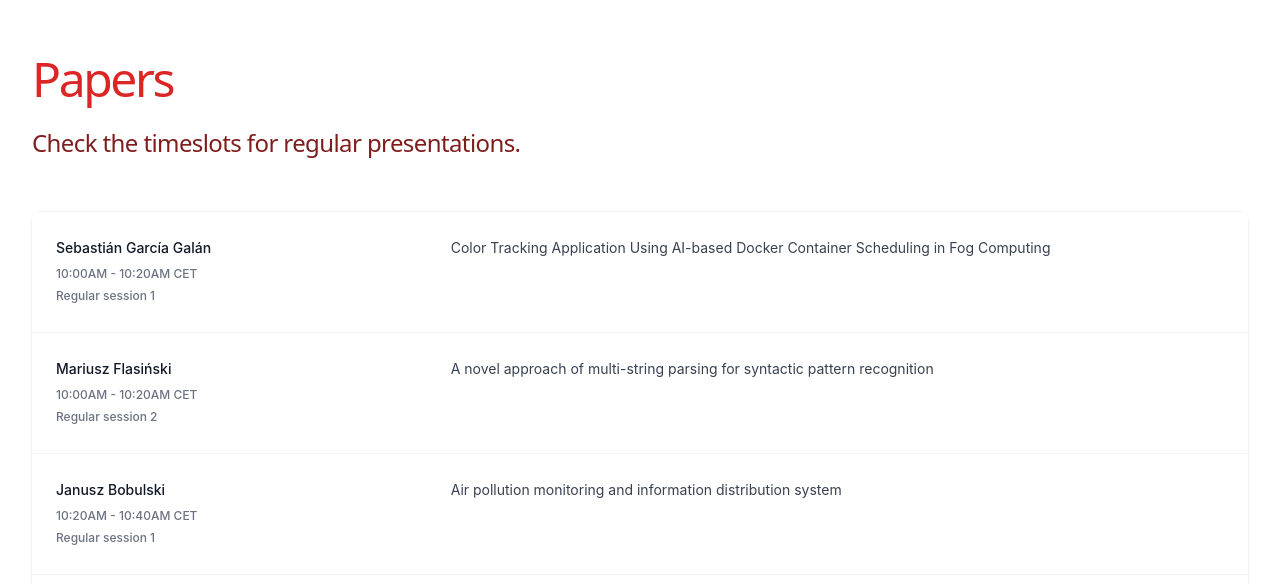
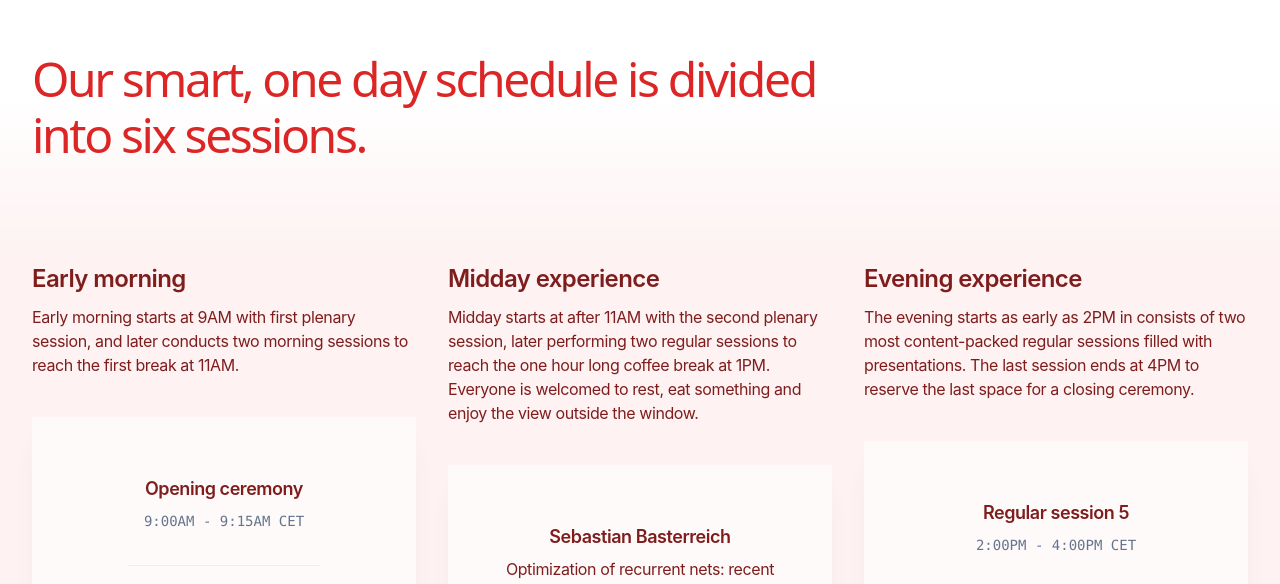
Before and after one commit to w4k2/coros, a Next.js app: page / in a window 1280 px wide. Shown: the part 2843-3427 px from the top of the page. Built offline with nearby package versions, Linux system fonts and the light colour scheme; some icons are missing; a web font is replaced by a local one.

Commit message:
View arrange.

```diff
--- a/src/components/Calendar.jsx
+++ b/src/components/Calendar.jsx
@@ -189,16 +189,10 @@ export function Calendar() {
     <section
       id="calendar"
       aria-labelledby="calendar-title"
-      className="py-20 sm:py-32"
+      className=""
     >
       <Container>
-      <div className="mx-auto max-w-2xl lg:mx-0 pb-12">
-          <h2
-            id="speakers-title"
-            className="font-display text-4xl font-medium tracking-tighter text-red-600 sm:text-5xl"
-          >
-            Papers
-          </h2>
+      <div className="mx-auto max-w-2xl lg:mx-0">
 
           <p className="mt-4 font-display text-2xl tracking-tight text-red-900">
             Check the timeslots for regular presentations.
--- a/src/components/Schedule.jsx
+++ b/src/components/Schedule.jsx
@@ -75,7 +75,7 @@ const schedule = [
     date: 'Evening experience',
     dateTime: '2022-04-04',
     summary:
-      'The evening starts as early as 2PM in consists of six regular sessions filled with presentations. The last session ends at 4PM to reserve the last space for a closing ceremony.',
+      'The evening starts as early as 2PM in consists of two most content-packed regular sessions filled with presentations. The last session ends at 4PM to reserve the last space for a closing ceremony.',
     timeSlots: [
       {
         name: 'Regular session 5',
@@ -184,7 +184,7 @@ function TimeSlots({ day, className }) {
       {day.timeSlots.map((timeSlot, timeSlotIndex) => (
         <li
           key={timeSlot.start}
-          aria-label={`${timeSlot.name} talking about ${timeSlot.description} at ${timeSlot.start} - ${timeSlot.end} PST`}
+          aria-label={`${timeSlot.name} talking about ${timeSlot.description} at ${timeSlot.start} - ${timeSlot.end} CET`}
         >
           {timeSlotIndex > 0 && (
             <div className="mx-auto mb-8 h-px w-48 bg-indigo-500/10" />
@@ -205,7 +205,7 @@ function TimeSlots({ day, className }) {
             <time dateTime={`${day.dateTime}T${timeSlot.end}-08:00`}>
               {timeSlot.end}
             </time>{' '}
-            PST
+            CET
           </p>
         </li>
       ))}
--- a/src/pages/index.jsx
+++ b/src/pages/index.jsx
@@ -25,8 +25,8 @@ export default function Home() {
       <main>
         <Hero />
         <Speakers />
+        <Schedule />
         <Calendar />
-        <Schedule />
         <Scopes />
       </main>
       <Footer />
```
